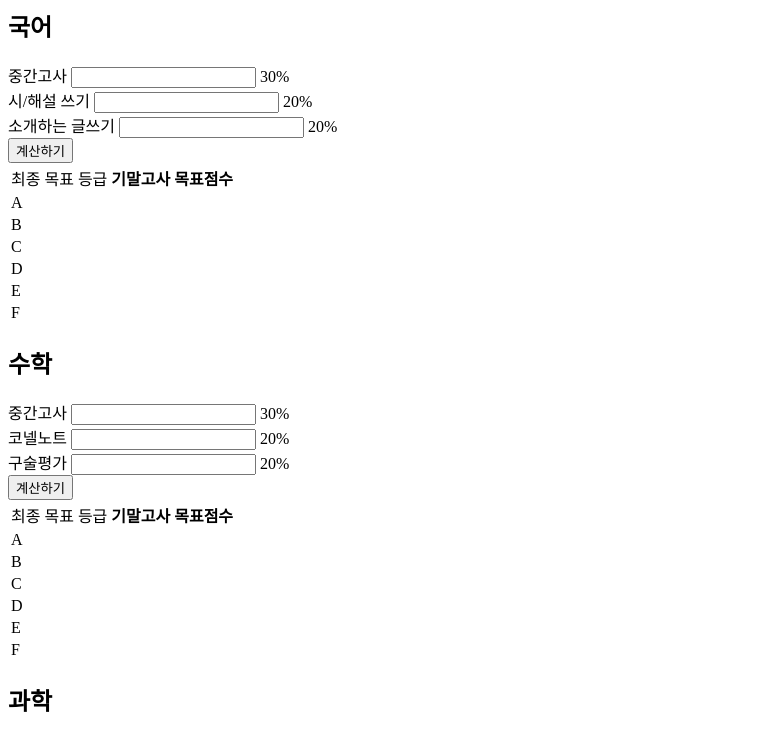
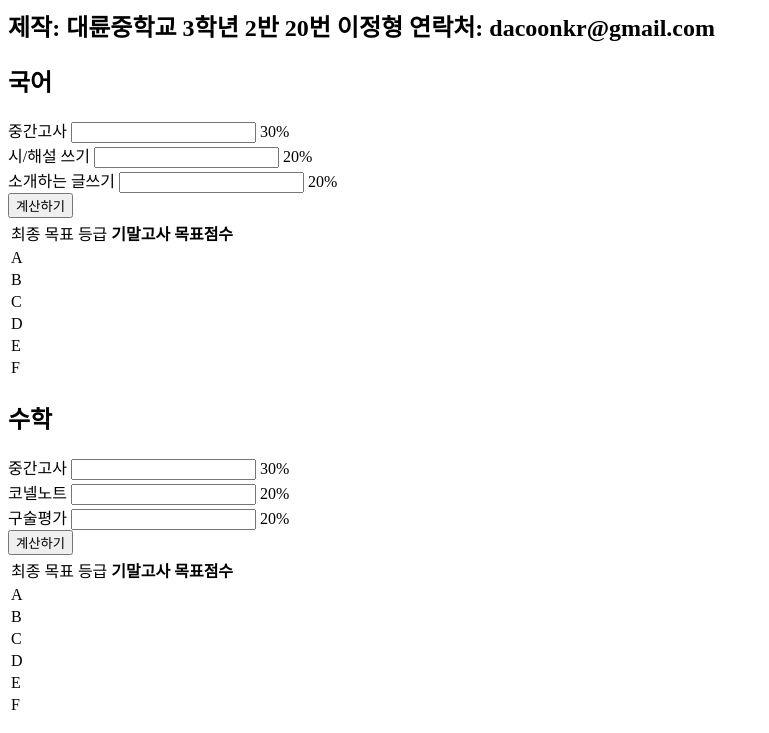
Before and after one commit to dacoonkr/FinalTest, a plain HTML site: page index.html in a window 1280 px wide. Shown: the part 81-814 px from the top of the page, without its empty margins (0-769 px from the left). Drawn offline with Linux system fonts and the light colour scheme.

Commit message:
Update index.html

```diff
--- a/index.html
+++ b/index.html
@@ -1,6 +1,7 @@
 <!DOCTYPE html>
 <title>과목별 기말고사 목표 점수 계산기</title>
 <h1>과목별 기말고사 목표 점수 계산기</h1>
+<h2>제작: 대륜중학교 3학년 2반 20번 이정형 연락처: dacoonkr@gmail.com</h2>
 
 <style>
     div, table, td {
```
